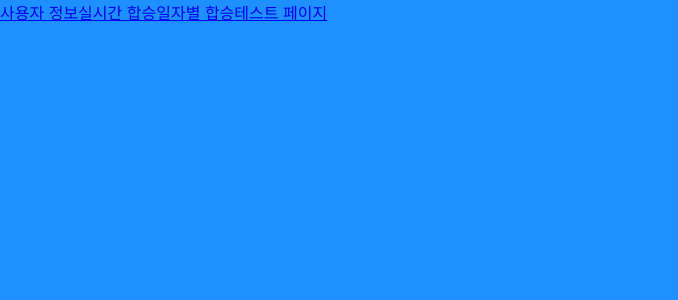
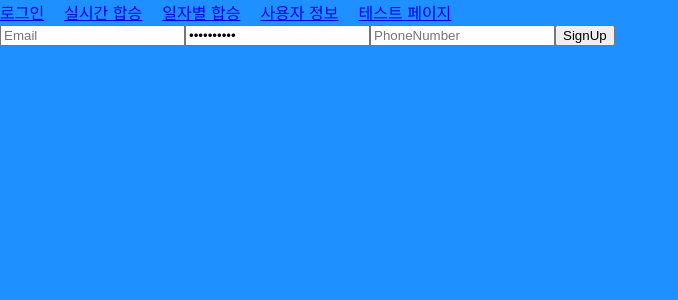
Before and after one commit to PomegranateBlue/weride, a React (Create React App) app: page /Login in a window 1280 px wide. Shown: the top 300 px of the page, without its empty margins (0-678 px from the left). Built offline with nearby package versions, Linux system fonts and the light colour scheme.

Commit message:
2024-06-07

```diff
--- a/src/App.css
+++ b/src/App.css
@@ -1,3 +1,8 @@
 body {
   background-color: dodgerblue;
 }
+
+.pageNav {
+  display: flex;
+  gap: 20px;
+}
--- a/src/App.js
+++ b/src/App.js
@@ -1,25 +1,34 @@
 import React, { useState } from "react";
 import "./App.css";
-import { BrowserRouter as Router, Routes, Route, Link } from "react-router-dom";
+import {
+  BrowserRouter as Router,
+  Routes,
+  Route,
+  Link,
+  Navigate,
+} from "react-router-dom";
 
-import RealTime from "./components/RealTime";
-import Profile from "./components/Profile";
-import DateTime from "./components/DayTime";
+import RealTimeComponent from "./components/RealTime";
+import LoginComponent from "./components/Login";
+import DateTimeComponent from "./components/DayTime";
 import TestFB from "./components/testComponent";
+import ProfileComponent from "./components/Profile";
 
 const App = () => {
   return (
     <Router>
       <div className="pageNav">
-        <Link to="/Profile">사용자 정보</Link>
+        <Link to="/Login">로그인</Link>
         <Link to="/RealTime">실시간 합승</Link>
         <Link to="/DateTime">일자별 합승</Link>
+        <Link to="/Profile">사용자 정보</Link>
         <Link to="/TestFB">테스트 페이지</Link>
       </div>
       <Routes>
-        <Route path="/Profile" element={<Profile />} />
-        <Route path="/RealTime" element={<RealTime />} />
-        <Route path="/DateTime" element={<DateTime />} />
+        <Route path="/Login" element={<LoginComponent />} />
+        <Route path="/RealTime" element={<RealTimeComponent />} />
+        <Route path="/DateTime" element={<DateTimeComponent />} />
+        <Route path="/Profile" element={<ProfileComponent />}></Route>
         <Route path="/TestFB" element={<TestFB />}></Route>
       </Routes>
     </Router>
--- a/src/components/DayTime.js
+++ b/src/components/DayTime.js
@@ -2,7 +2,7 @@ import React, { useState } from "react";
 import DatePicker from "react-datepicker";
 import "react-datepicker/dist/react-datepicker.css";
 
-const DayTime = () => {
+const DayTimeComponent = () => {
   const [selectDate, setSelectDate] = useState(null);
   const [time, setTime] = useState("");
   const [destination, setDestination] = useState("A");
@@ -72,4 +72,4 @@ const DayTime = () => {
   );
 };
 
-export default DayTime;
+export default DayTimeComponent;
--- /dev/null
+++ b/src/components/Login.js
@@ -0,0 +1,61 @@
+import React, { useState } from "react";
+import { auth, realTimeDB } from "../firebase.js";
+import { createUserWithEmailAndPassword } from "firebase/auth";
+import { ref, set } from "firebase/database";
+import { v4 as uuidv4 } from "uuid";
+import Button from "@mui/material/Button";
+import "../styles/profile.css";
+
+const LoginComponent = () => {
+  const [email, setEmail] = useState("");
+  const [password, setPassword] = useState("");
+  const [phonenumber, setPhonenumber] = useState("");
+
+  const handleSignup = async (e) => {
+    e.preventDefault();
+    try {
+      const userCredential = await createUserWithEmailAndPassword(
+        auth,
+        email,
+        password
+      );
+      const user = userCredential.user;
+      const userUniqueId = uuidv4();
+
+      await set(ref(realTimeDB, "users/" + userUniqueId), {
+        email: email,
+        phonenumber: phonenumber,
+        userUniqueId: userUniqueId,
+      });
+
+      console.log("SignUp success");
+    } catch (error) {
+      console.error("error1", error);
+    }
+  };
+  return (
+    <form onSubmit={handleSignup}>
+      <input
+        type="email"
+        value={email}
+        onChange={(e) => setEmail(e.target.value)}
+        placeholder="Email"
+      ></input>
+      <input
+        type="password"
+        value="{password}"
+        onChange={(e) => setPassword(e.target.value)}
+        placeholder="Password"
+      ></input>
+      <input
+        type="text"
+        value={phonenumber}
+        onChange={(e) => setPhonenumber(e.target.value)}
+        placeholder="PhoneNumber"
+      ></input>
+      <button type="submit">SignUp</button>
+    </form>
+  );
+};
+
+export default LoginComponent;
--- a/src/components/Profile.js
+++ b/src/components/Profile.js
@@ -1,38 +1,11 @@
-import React from "react";
-import Button from "@mui/material/Button";
-import "../styles/profile.css";
-const Profile = () => {
+import React, { useState } from "react";
+
+const ProfileComponent = () => {
   return (
-    <div className="loginPage">
-      <div className="notice">이메일과 비밀번호를 입력해주세요.</div>
-      <div className="Container">
-        <div className="serviceTitle">WERIDE</div>
-        <div className="notice">
-          이메일과 비밀번호를 입력하세요
-          <br />
-          계정이 없으시다면 가입을 해주세요
-        </div>
-        <div className="emailForm">
-          <input required type="text" placeholder="email@email.com"></input>
-        </div>
-        <div className="passwdForm">
-          <input
-            required
-            type="text"
-            placeholder="영문,숫자,특수문자를 포함한 8자 이상"
-          ></input>
-        </div>
-        <div className="BtnContainer">
-          <div className="submitBtn">
-            <Button variant="contained">로그인</Button>
-          </div>
-          <div className="AuthBtn">
-            <Button variant="contained">회원가입</Button>
-          </div>
-        </div>
-      </div>
+    <div>
+      <p>사용자 정보 수정페이지</p>
     </div>
   );
 };
 
-export default Profile;
+export default ProfileComponent;
--- a/src/components/realTime.js
+++ b/src/components/realTime.js
@@ -1,8 +1,8 @@
 import React, { useState } from "react";
 import { firestoreDB } from "../firebase";
-import { collection, addDocs, serverTimestamp } from "firebase/firestore";
+import { collection, addDoc, serverTimestamp } from "firebase/firestore";
 
-const RealTime = () => {
+const RealTimeComponent = () => {
   const [dataForm, setDataForm] = useState({
     groupSize: "",
     destination: "",
@@ -17,4 +17,4 @@ const RealTime = () => {
   );
 };
 
-export default RealTime;
+export default RealTimeComponent;
--- a/src/firebase.js
+++ b/src/firebase.js
@@ -1,6 +1,7 @@
 import { initializeApp } from "firebase/app";
 import { getDatabase } from "firebase/database";
 import { getFirestore } from "firebase/firestore";
+import { getAuth } from "firebase/auth";
 import firebase from "firebase/app";
 const firebaseConfig = {
   apiKey: "AIzaSyAQwPECRPL8Hl5plN55XX8rfNUCBjj_tAY",
@@ -13,7 +14,7 @@ const firebaseConfig = {
 };
 
 const app = initializeApp(firebaseConfig);
-
+export const auth = getAuth(app);
 const firestoreDB = getFirestore(app);
 const realTimeDB = getDatabase(app);
 
```
